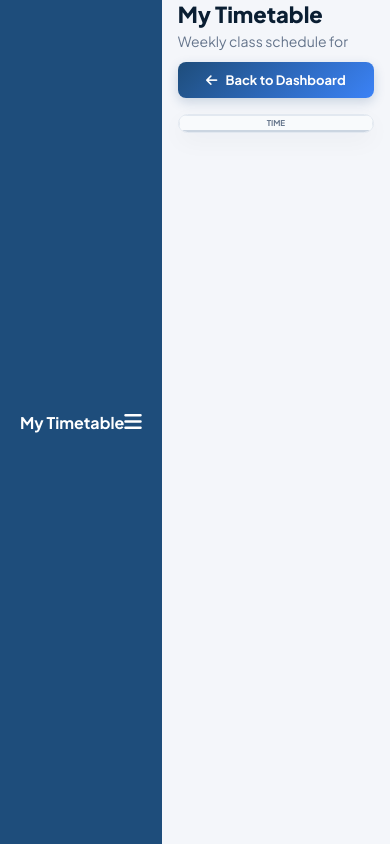
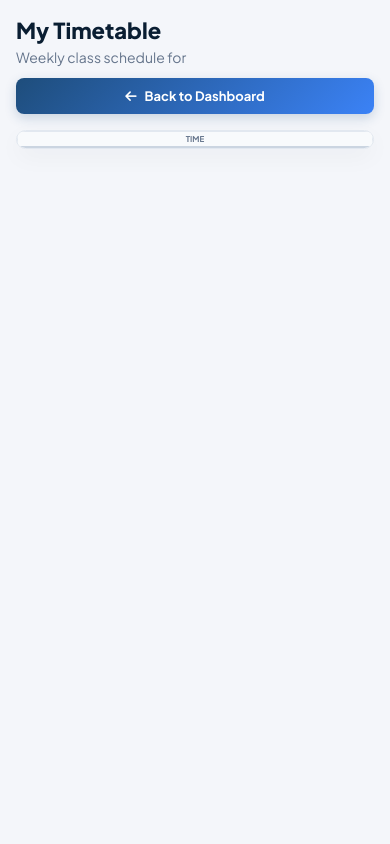
Before and after one commit to janvier0074/luxmind-sis-v2, a Node project: template views/timetable.ejs in a window 390 px wide. Run offline with Node 20 templates, Linux system fonts and the light colour scheme; the template is opened without the code that fills it, so the values that code supplies are empty; some libraries are stand-ins or nearby versions.

Commit message:
fix(timetable): completely removed sidebar, full width content, fit tables to mobile

```diff
--- a/views/timetable.ejs
+++ b/views/timetable.ejs
@@ -14,25 +14,10 @@
       --border: #e2e8f0;
     }
     * { margin: 0; padding: 0; box-sizing: border-box; }
-    body { font-family: 'Plus Jakarta Sans', system-ui, sans-serif; background: var(--bg-body); color: var(--text-main); display: flex; min-height: 100vh; overflow-x: hidden; }
+    body { font-family: 'Plus Jakarta Sans', system-ui, sans-serif; background: var(--bg-body); color: var(--text-main); min-height: 100vh; overflow-x: hidden; }
 
-    /* --- SIDEBAR --- */
-    .sidebar { width: 260px; background: var(--primary); color: white; display: flex; flex-direction: column; position: fixed; top: 0; bottom: 0; left: 0; z-index: 1000; transition: transform 0.3s ease; }
-    .sidebar-header { padding: 24px; border-bottom: 1px solid rgba(255,255,255,0.1); }
-    .sidebar-header h2 { font-size: 18px; font-weight: 800; display: flex; align-items: center; gap: 10px; }
-    .sidebar-header p { font-size: 12px; color: #cbd5e1; margin-top: 4px; }
-    .nav-links { padding: 16px; display: flex; flex-direction: column; gap: 4px; flex: 1; overflow-y: auto; }
-    .nav-links a { color: #cbd5e1; text-decoration: none; padding: 12px 16px; border-radius: 8px; font-size: 13px; font-weight: 600; display: flex; align-items: center; gap: 12px; transition: 0.2s; }
-    .nav-links a:hover, .nav-links a.active { background: rgba(255,255,255,0.1); color: white; }
-    .nav-links a i { width: 20px; text-align: center; font-size: 15px; }
-    .nav-divider { height: 1px; background: rgba(255,255,255,0.1); margin: 8px 0; }
-
-    /* --- MAIN CONTENT --- */
-    .main-content { margin-left: 260px; flex: 1; padding: 32px; max-width: 1400px; min-width: 0; }
-
-    .mobile-header { display: none; background: var(--primary); color: white; padding: 16px 20px; align-items: center; justify-content: space-between; position: sticky; top: 0; z-index: 90; }
-    .mobile-header h1 { font-size: 16px; font-weight: 700; }
-    .menu-btn { background: none; border: none; color: white; font-size: 20px; cursor: pointer; }
+    /* --- MAIN CONTENT (FULL WIDTH) --- */
+    .main-content { padding: 32px; max-width: 1400px; margin: 0 auto; width: 100%; }
 
     /* --- HEADER & BACK BUTTON --- */
     .page-header { display: flex; justify-content: space-between; align-items: flex-start; margin-bottom: 24px; flex-wrap: wrap; gap: 16px; }
@@ -75,25 +60,20 @@
 
     /* --- MOBILE RESPONSIVENESS --- */
     @media (max-width: 900px) {
-      /* Sidebar hidden, content takes full width */
-      .sidebar { transform: translateX(-100%); }
-      .sidebar.open { transform: translateX(0); box-shadow: 4px 0 24px rgba(0,0,0,0.3); }
-      .main-content { margin-left: 0; padding: 16px; padding-top: 0; width: 100%; }
-      .mobile-header { display: flex; }
+      .main-content { padding: 16px; padding-top: 16px; width: 100%; }
 
       .page-header { flex-direction: column; align-items: flex-start; gap: 12px; margin-bottom: 16px; }
       .page-title h1 { font-size: 22px; }
       .btn-back { width: 100%; justify-content: center; }
 
       /* SQUISH THE TOP SUMMARY TABLE TO FIT MOBILE */
-      .course-summary-card { overflow-x: auto; } /* Allow scrolling only if absolutely necessary */
       .summary-table { font-size: 11px; }
       .summary-table th { padding: 6px 8px; font-size: 9px; }
       .summary-table td { padding: 6px 8px; }
       .summary-table td .instructor { font-size: 10px; }
 
       /* SQUISH THE MAIN GRID TO FIT MOBILE SCREEN (NO HORIZONTAL SCROLLING) */
-      .timetable-container { padding: 0; }
+      .timetable-container { padding: 0; overflow-x: hidden; } /* No scroll, fits screen */
       table {
         min-width: 100% !important; /* Force table to fit mobile width */
         table-layout: fixed;
@@ -109,33 +89,6 @@
   </style>
 </head>
 <body>
-
-  <!-- MOBILE HEADER -->
-  <div class="mobile-header">
-    <h1>My Timetable</h1>
-    <button class="menu-btn" onclick="toggleSidebar()"><i class="fa-solid fa-bars"></i></button>
-  </div>
-
-  <!-- SIDEBAR -->
-  <aside class="sidebar" id="sidebar">
-    <div class="sidebar-header">
-      <h2><i class="fa-solid fa-graduation-cap"></i> LuxMind</h2>
-      <p>Student Portal</p>
-    </div>
-    <div class="nav-links">
-      <a href="/sis/my"><i class="fa-solid fa-house"></i> Dashboard</a>
-      <a href="/sis/my/timetable" class="active"><i class="fa-solid fa-calendar-days"></i> Timetable</a>
-      <a href="/sis/my/attendance"><i class="fa-solid fa-clipboard-user"></i> Attendance</a>
-      <a href="/sis/my/registration"><i class="fa-solid fa-pen-to-square"></i> Registration</a>
-      <div class="nav-divider"></div>
-      <a href="/sis/my/transcript"><i class="fa-solid fa-file-lines"></i> Transcript</a>
-      <a href="/sis/my/finance"><i class="fa-solid fa-wallet"></i> Finance</a>
-      <a href="/sis/my/materials"><i class="fa-solid fa-folder-open"></i> Materials</a>
-      <div class="nav-divider"></div>
-      <a href="/sis/my/cgpa-simulator"><i class="fa-solid fa-calculator"></i> CGPA Simulator</a>
-      <a href="/logout" style="color: #fca5a5; margin-top: auto;"><i class="fa-solid fa-arrow-right-from-bracket"></i> Logout</a>
-    </div>
-  </aside>
 
   <!-- MAIN CONTENT -->
   <main class="main-content">
@@ -250,10 +203,5 @@
 
   </main>
 
-  <script>
-    function toggleSidebar() {
-      document.getElementById('sidebar').classList.toggle('open');
-    }
-  </script>
 </body>
 </html>
```
